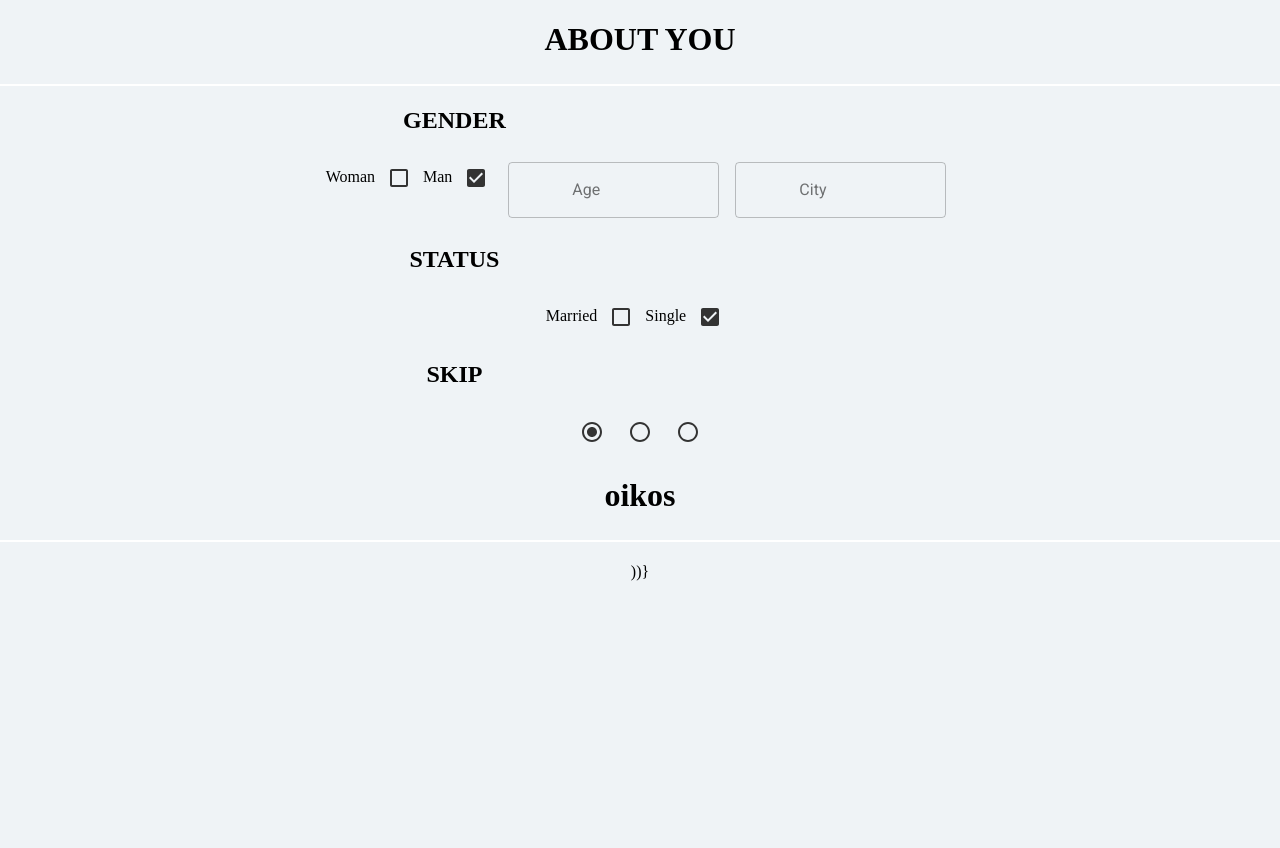
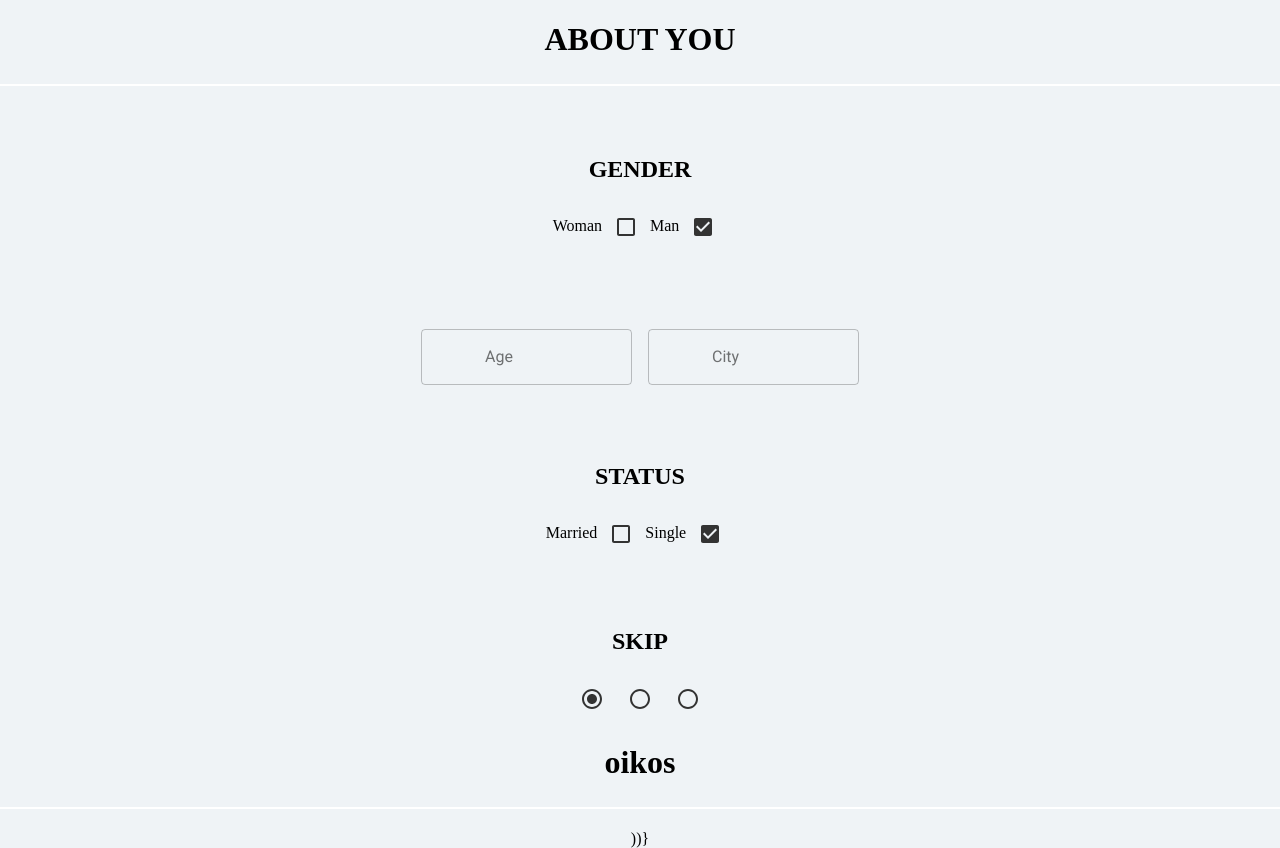
Before and after one commit to MohamedKerkeb/Hack3, a React (Create React App) app in the folder front/oikos/: page /about in a window 1280 px wide. Before the commit the page ends 800 px from the top, so only its background shows below. Built offline with nearby package versions, Linux system fonts and the light colour scheme.

Commit message:
finish about page

```diff
--- a/front/oikos/src/pages/About.css
+++ b/front/oikos/src/pages/About.css
@@ -3,3 +3,13 @@ page_about
     display: flex;
     grid: row;
 }
+
+.titre2
+{
+    margin-left: 0%;
+}
+
+.bloc2, .bloc1, .bloc3, .bloc4
+{
+    margin-top: 70px;
+}
--- a/front/oikos/src/pages/About.js
+++ b/front/oikos/src/pages/About.js
@@ -64,7 +64,8 @@ class About extends Component {
     return (
       <div className="page_about">
           <h1>ABOUT YOU</h1>
-          <h2>GENDER</h2>
+          <div className="bloc1">
+            <h2 className="titre2">GENDER</h2>
             Woman<Checkbox
             checked={this.state.checkedA}
             onClick={this.handleChange}
@@ -74,6 +75,8 @@ class About extends Component {
             onClick={this.handleChange}
             color="primary"
             />
+        </div>
+        <div className="bloc2">
             <FormControl className={classes.formControl} variant="outlined">
             <InputLabel
                 ref={ref => {
@@ -106,7 +109,9 @@ class About extends Component {
                 labelWidth={this.labelRef ? this.labelRef.offsetWidth : 0}
             />
             </FormControl>
-            <h2>STATUS</h2>
+        </div>
+        <div className="bloc3">
+            <h2 className="titre2">STATUS</h2>
             Married<Checkbox
             checked={this.state.checkedC}
             onClick={this.handleClick}
@@ -116,7 +121,9 @@ class About extends Component {
             onClick={this.handleClick}
             color="primary"
             />
-            <h2>SKIP</h2>
+        </div>
+        <div className="bloc4">
+            <h2 className="titre2">SKIP</h2>
             <Radio
             checked={this.state.checkedE === false}
             onClick={this.handleClicke}
@@ -125,7 +132,7 @@ class About extends Component {
             aria-label="E"
             />
             <Radio
-            checked={this.state.checkedF === true}
+            // checked={this.state.checkedF === true}
             onClick={this.handleClicke}
             value="F"
             name="radio-button-demo"
@@ -143,6 +150,7 @@ class About extends Component {
             }}
         />
         </div>
+      </div>
     )
   }
 }
```
Lines whose indentation alone changed are shown as unchanged.
